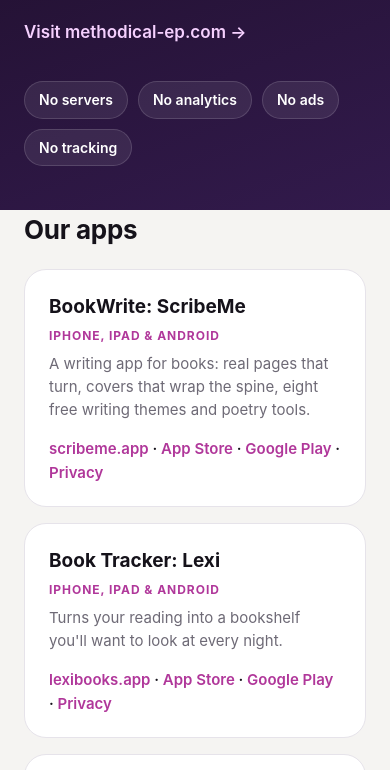
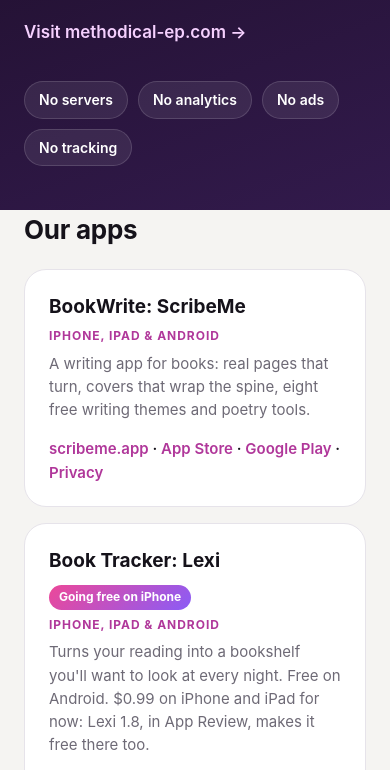
Before and after one commit to WheatBit/wheatbit.github.io, a plain HTML site: page index.html in a window 390 px wide. Shown: the part 300-1070 px from the top of the page. Drawn offline with Linux system fonts and the light colour scheme.

Commit message:
apps: call out Lexi going free on iPhone and iPad
Match methodical-ep.com: a "Going free on iPhone" tag on Lexi and
a line saying it is free on Android, $0.99 on iPhone and iPad for
now, and free there too once Lexi 1.8 (in App Review) is out.

Signed-off-by: Wheat Bit <dwheat@methodical-ep.com>

```diff
--- a/index.html
+++ b/index.html
@@ -130,9 +130,9 @@
         <div class="links"><a href="https://scribeme.app/">scribeme.app</a> · <a href="https://apps.apple.com/us/app/bookwrite-scribeme/id6798026203">App Store</a> · <a href="https://play.google.com/store/apps/details?id=com.methodical.scribeme">Google Play</a> · <a href="/AppPrivacy/scribeme/privacy.html">Privacy</a></div>
       </div>
       <div class="app">
-        <div class="name">Book Tracker: Lexi</div>
+        <div class="name">Book Tracker: Lexi <span class="soon">Going free on iPhone</span></div>
         <div class="where">iPhone, iPad &amp; Android</div>
-        <div class="desc">Turns your reading into a bookshelf you'll want to look at every night.</div>
+        <div class="desc">Turns your reading into a bookshelf you'll want to look at every night. Free on Android. $0.99 on iPhone and iPad for now: Lexi 1.8, in App Review, makes it free there too.</div>
         <div class="links"><a href="https://lexibooks.app/">lexibooks.app</a> · <a href="https://apps.apple.com/us/app/book-tracker-lexi/id6793569082">App Store</a> · <a href="https://play.google.com/store/apps/details?id=com.lexibooktracker.app">Google Play</a> · <a href="/AppPrivacy/lexi/privacy.html">Privacy</a></div>
       </div>
       <div class="app">
```
